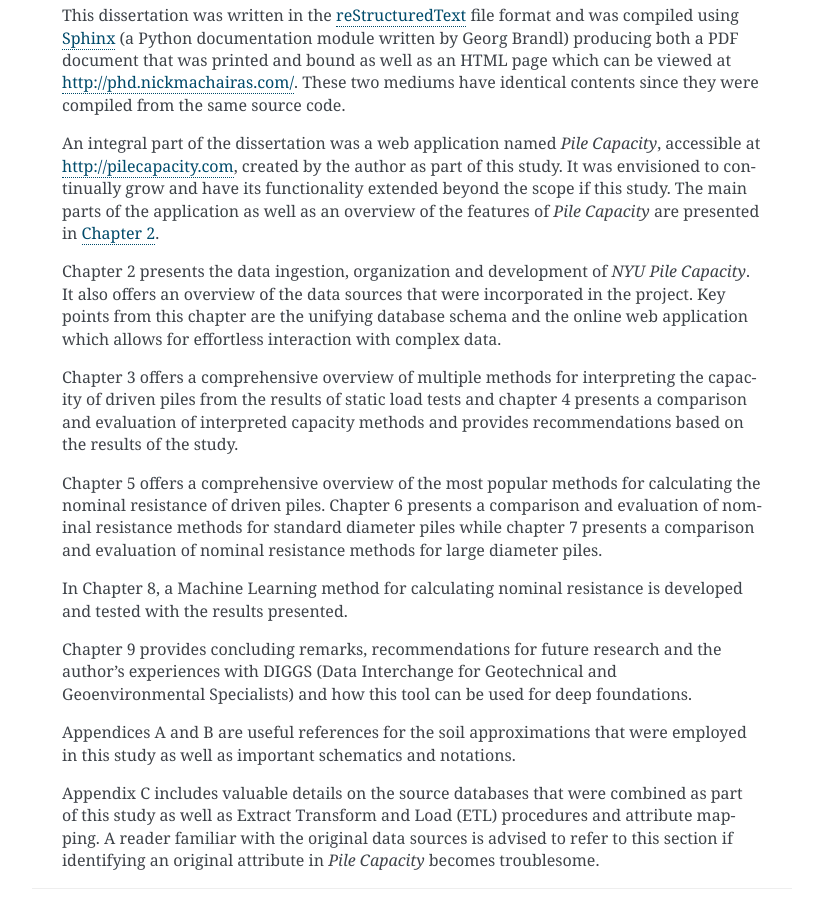
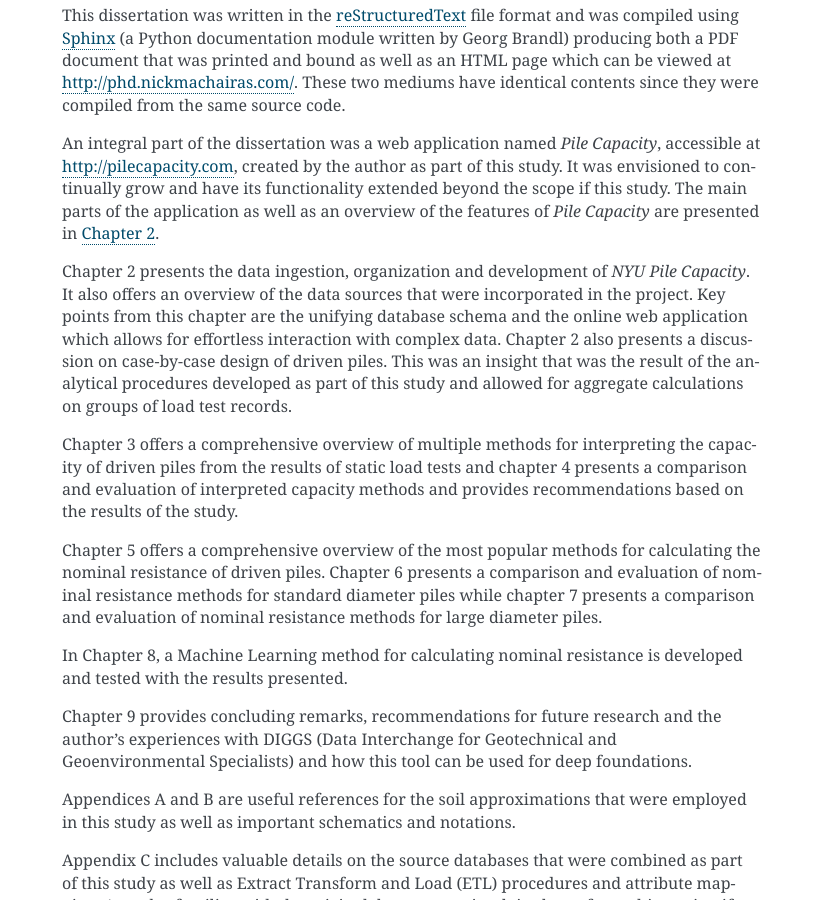
Before and after one commit to nickmachairas/doctorate, a Sphinx documentation site: the page built from docs/1-intro/_intro.rst, in a window 1280 px wide and 900 px high, scrolled down 4507 px. Shown: the whole window, without its empty margins (348-1171 px from the left). Built offline with Sphinx 7.4.7, drawn with Linux system fonts in a browser that asks for light colours; some of the changed lines change nothing that is shown.

Commit message:
final updates

```diff
--- a/docs/1-intro/_intro.rst
+++ b/docs/1-intro/_intro.rst
@@ -96,13 +96,11 @@
 
 An integral part of the dissertation was a web application named *Pile Capacity*, accessible at `<http://pilecapacity.com>`_, created by the author as part of this study. It was envisioned to continually grow and have its functionality extended beyond the scope if this study. The main parts of the application as well as an overview of the features of *Pile Capacity* are presented in :ref:`Chapter 2 <nyu_pile_capacity>`.
 
-Chapter 2 presents the data ingestion, organization and development of *NYU Pile Capacity*. It also offers an overview of the data sources that were incorporated in the project. Key points from this chapter are the unifying database schema and the online web application which allows for effortless interaction with complex data.
+Chapter 2 presents the data ingestion, organization and development of *NYU Pile Capacity*. It also offers an overview of the data sources that were incorporated in the project. Key points from this chapter are the unifying database schema and the online web application which allows for effortless interaction with complex data. Chapter 2 also presents a discussion on case-by-case design of driven piles. This was an insight that was the result of the analytical procedures developed as part of this study and allowed for aggregate calculations on groups of load test records.
 
 Chapter 3 offers a comprehensive overview of multiple methods for interpreting the capacity of driven piles from the results of static load tests and chapter 4 presents a comparison and evaluation of interpreted capacity methods and provides recommendations based on the results of the study.
 
 Chapter 5 offers a comprehensive overview of the most popular methods for calculating the nominal resistance of driven piles. Chapter 6 presents a comparison and evaluation of nominal resistance methods for standard diameter piles while chapter 7 presents a comparison and evaluation of nominal resistance methods for large diameter piles.
-
-.. Chapter 8 presents a discussion on case-by-case design of driven piles. This is an insight that was the result of the analytical procedures developed as part of this study and allowed for aggregate calculations on groups of load test records.
 
 In Chapter 8, a Machine Learning method for calculating nominal resistance is developed and tested with the results presented.
 
--- a/docs/2-database/_database.rst
+++ b/docs/2-database/_database.rst
@@ -234,7 +234,49 @@
 
 
 
-..
-    ****************************
-    Experiential Design of Piles
-    ****************************
+*****************
+Case-Based Design
+*****************
+
+
+Running aggregate analyses was a core feature of *NYU Pile Capacity* and the flexibility of doing so on varying soil conditions and pile types opened up the possibility for a new approach to pile design, the *case-based design* of driven pile foundations.
+
+Most of the existing design methods attempted to generalize and provide recommendations for all soil conditions and all pile types. There was, however, little focus on the performance of these methods for specific soil conditions and pile types. The industry implemented the design methods as blanket solutions expecting that they would perform well for all cases. *NYU Pile Capacity* provided the flexibility to run aggregate analyses on groups of load test records with similar characteristics.
+
+
+.. figure:: figures/case_based_example1.png
+   :name: case_based_example1
+
+   Example of *case-based design* of driven piles
+
+
+
+In order to demonstrate this concept, an example load test record is shown in :numref:`case_based_example1`. The example involves a 51 ft long driven 10x42 H-Pile in mixed soil conditions. *NYU Pile Capacity* calculates capacities based on various design methods or uses the capacities as were reported from the original sources. For the case presented in :numref:`case_based_example1`, the *Meyerhof* method provided a capacity that was closer to the measured capacity from static load testing while the *API 1984* method, a popular design method, provided a capacity that was more that 70% larger than the measured capacity.
+
+The immediate observation was that for this specific case, *Meyerhof* was better than *API 1984*. However, this goes against common engineering practice and federal guidelines where it is recommended that *Mayerhof* should be used for preliminary design only. A question that had not been asked before was *"Is it possible that Meyerhof performs well under certain conditions? And on the other end, is it possible that API does not perform well for certain conditions?"*
+
+A routine was programmed within *NYU Pile Capacity* that used the same methods for aggregate analyses but instead of the groups analysed being specified by the user, the program run analyses on groups of records with similar characteristics. For the example shown in :numref:`case_based_example1`, that would be a group of load test records of steel H-Piles, around 10 inches wide driven in mixed soil conditions.
+
+
+
+.. figure:: figures/case_based_example2.png
+   :width: 400 px
+   :name: case_based_example2
+
+   10-inch steel piles in mixed soils (*case-based design* of driven piles)
+
+
+The results of the aggregate analysis (Meyerhof and API only) of 10-inch H-Piles in mixed soils are shown in :numref:`case_based_example2`. For comparison, the results of the aggregate analysis without this filtering are shown in :numref:`case_based_example3`. Note that this comparison was performed on a subset of the total load test records stored in *NYU Pile Capacity*.
+
+
+
+.. figure:: figures/case_based_example3.png
+   :width: 400 px
+   :name: case_based_example3
+
+   No case filtering (*case-based design* of driven piles)
+
+
+Focusing on the :math:`R^2` score, :numref:`case_based_example2` showed better performance for the *API* method than the *Meyerhof* method. A statement that also holds true for the analysis presented in :numref:`case_based_example3`. However, when comparing the two figures, *Meyerhof* seems to be performing a lot better for 10-inch H-Piles in mixed soils than it does for all piles, which could indicate the example record was not an outlier. At the same time, the poor performance of *API* on the example record was most likely an outlier.
+
+Expanding this comparison from two design methods to multiple design methods and from one set of conditions to multiple sets of conditions can lead to gaining insights into the cases for which design methods perform best can enable enhanced pile design workflows where instead of using a single method to calculate capacities, a combination of methods can be employed depending on the soil conditions and pile type. Hence, *case-based design* can lead to safer and cost-effective designs for driven pile foundations.
--- a/docs/conf.py
+++ b/docs/conf.py
@@ -382,7 +382,7 @@
             {\normalsize
             Nikolaos "Nick" Machairas was born in Athens, Greece on August 30,
             1984 to Panagiotis and Maria Machairas. He graduated from the Pierce
-            College High School Athens in 2002. Nick studied Geology at the
+            College High School Athens in 2002. Nick studied at the
             National and Kapodestrian University of Athens while working as a
             superintendent on residential construction projects under the
             supervision of his father, Panagiotis. In 2008, after completing his
```
Also changed, not shown: docs/2-database/figures/case_based_example1.png (added), docs/2-database/figures/case_based_example2.png (added), docs/2-database/figures/case_based_example3.png (added).
